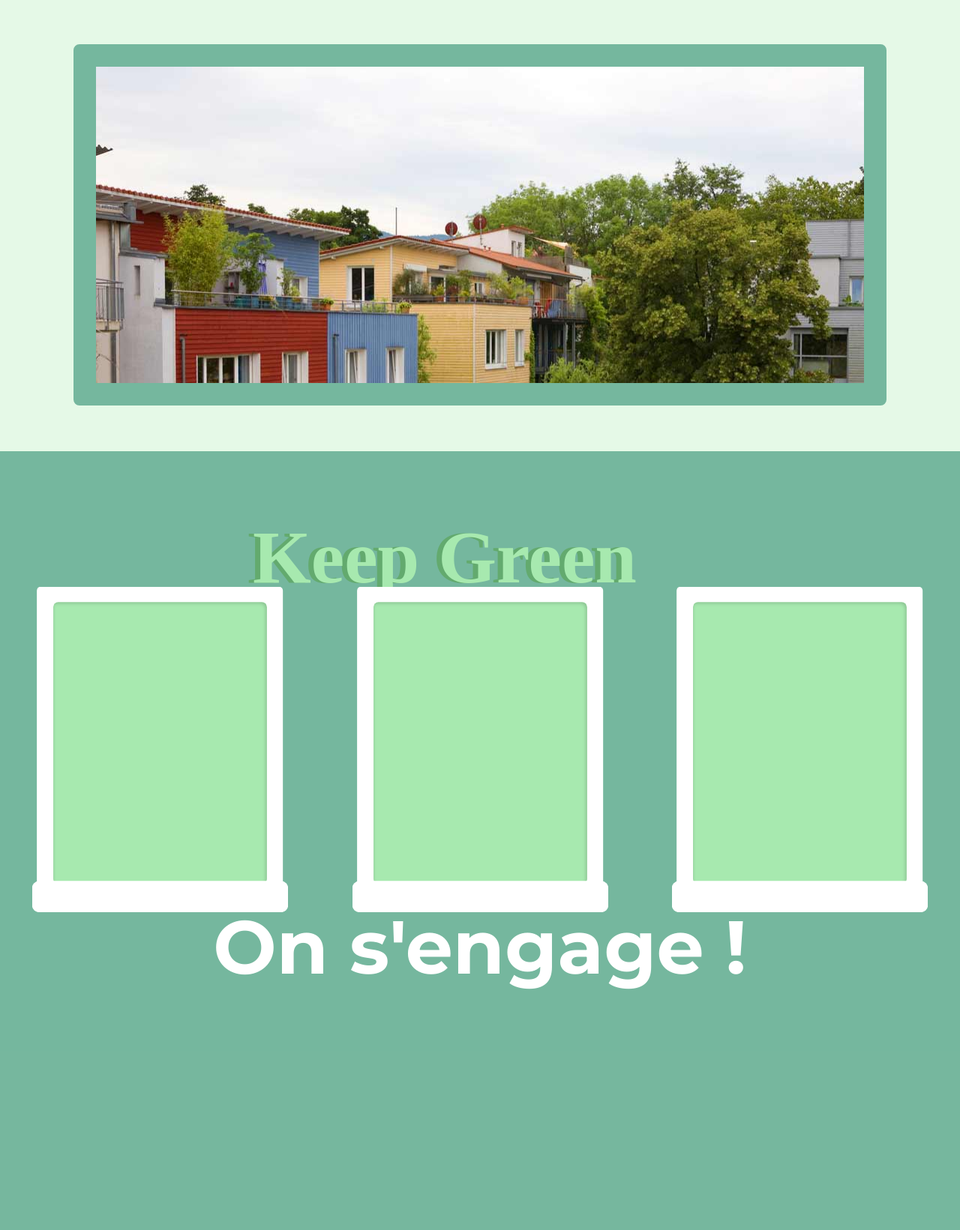
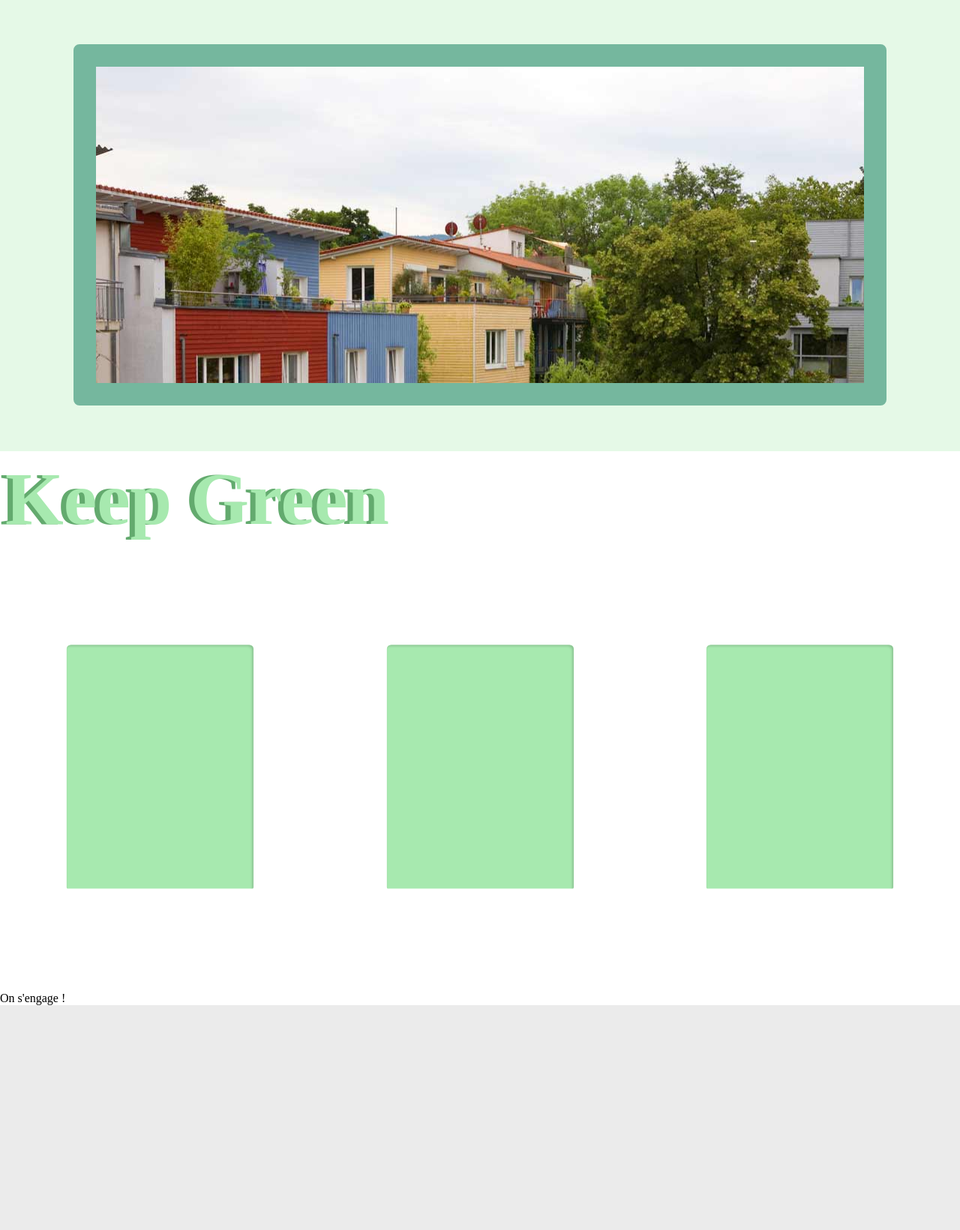
Before and after one commit to GrimalDev/EcoImmo, a PHP site: page / in a window 1280 px wide. Shown: the part 202-1843 px from the top of the page at 75% size. Before the commit the page ends 1522 px from the top, so only its background shows below. Run offline with PHP 8.4, Linux system fonts and the light colour scheme; style sheets or scripts are compiled from the project's sources.

Commit message:
some more design integration

```diff
--- a/style-index.scss
+++ b/style/style-index.scss
@@ -84,15 +84,16 @@ nav {
 /*-------------TOP HEADER IMAGE BACKGROUND-------------*/
 
 #firm_header_background {
-  width: 100%; height: 124px;
+  width: 100vw; height: 124px;
+  max-width: 1916px;
   margin-top: 0.5rem;
-
 }
 
 /*-------------CARROUSEL-------------*/
 
 #carrousel_section_container {
   width: 100%; height: calc(100vh - ( 63px + 124px + 0.5rem + 1.5px) );
+  min-height: 600px;
   display: flex;
   justify-content: center;
   align-items: center;
@@ -108,22 +109,29 @@ nav {
 
 #carrousel {
   width: 100%; height: 100%;
-  background: transparent url('./media/images/appartements/appartement-4.jpg') 0% 0% no-repeat padding-box;
+  background: transparent url('media/images/appartements/appartement-4.jpg') 0% 0% no-repeat padding-box;
 }
 
 /*---------------MAIN-------------*/
 
-main {
+#keep_green_container {
   width: 100%; height: 100vh;
+  min-height: 800px;
   background-color: #75B79E;
   display: flex;
   justify-content: center;
   align-items: center;
   flex-flow: column;
+  padding-bottom: 1rem;
+
+  > img {
+    margin: 2vh;
+  }
 
   > span {
     font: normal normal bold 100px Montserrat;
-    color: white
+    color: white;
+    margin: 2vh;
   }
 }
 
@@ -132,11 +140,61 @@ main {
   display: flex;
   justify-content: space-between;
   align-items: center;
+  margin: 2rem 0 1rem 0;
 }
 
 .card_container {
-  scale: 0.8;
+  scale: 0.7;
+  position: relative;
   > img {
     width: 100%; height: 100%;
   }
+  div {
+    position: absolute;
+    top: 0; left: 0;
+    display: flex;
+    justify-content: center;
+    img {
+
+    }
+  }
 }
+
+main > div:last-child {
+  width: 100%; height: 150px;
+  background-color: #E5F9E7;
+}
+
+/*-----------FOOTER------------*/
+
+footer {
+  width: 100%; height: 300px;
+  background-color: #EBEBEB;
+  display: flex;
+  align-items: center;
+}
+
+#footer_infos_container {
+  width: 100%;
+}
+
+#footer_infos_titles {
+  width: 100%;
+  display: flex;
+  justify-content: space-around;
+  margin-bottom: 2rem;
+  font: normal normal 300 30px Helvetica Neue;
+}
+
+#footer_infos_descriptions {
+  width: 100%;
+  display: flex;
+  justify-content: space-around;
+  font: normal normal 300 20px Helvetica Neue;
+  div {
+    width: 20%; min-width: fit-content;
+    display: flex;
+    flex-direction: column;
+    gap: 1rem;
+  }
+}
```
